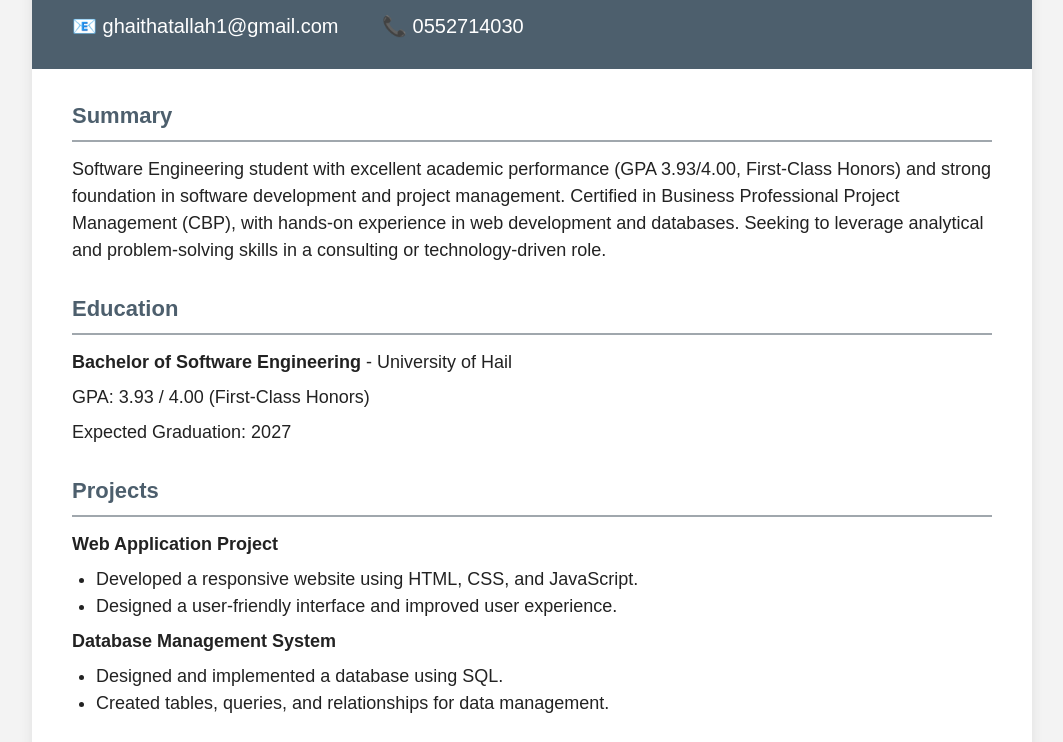
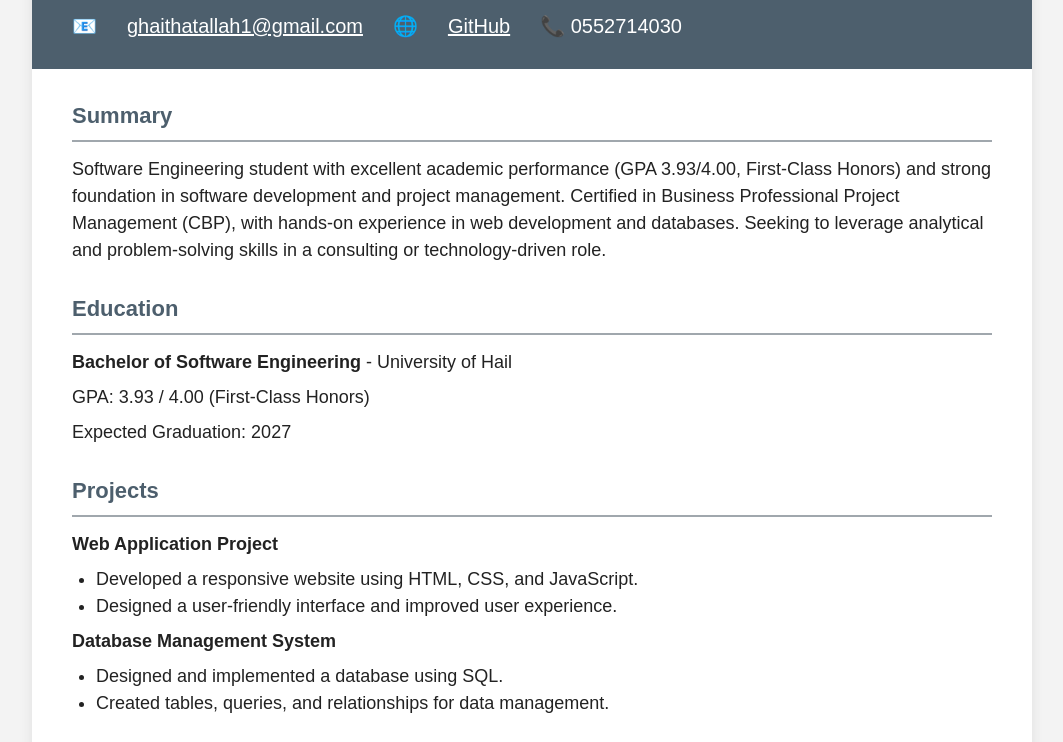
Before and after one commit to Ghaith305-mt/Ghaith305-mt.github.io, a plain HTML site: page index.html in a window 1280 px wide. Shown: the part 176-918 px from the top of the page, without its empty margins (108-1171 px from the left). Drawn offline with Linux system fonts and the light colour scheme.

Commit message:
Update index.html

```diff
--- a/index.html
+++ b/index.html
@@ -136,7 +136,8 @@
       <h1>Ghaith Al-Mutairi</h1>
       <h2>Software Engineer</h2>
       <div class="contact-row">
-        <div class="contact-item">📧 ghaithatallah1@gmail.com</div>
+        📧 <a href="mailto:ghaithatallah1@gmail.com" style="color:white;">ghaithatallah1@gmail.com</a>
+🌐 <a href="https://github.com/ghaith305-mt" target="_blank" style="color:white;">GitHub</a>
         <div class="contact-item">📞 0552714030</div>
       </div>
     </header>
```
